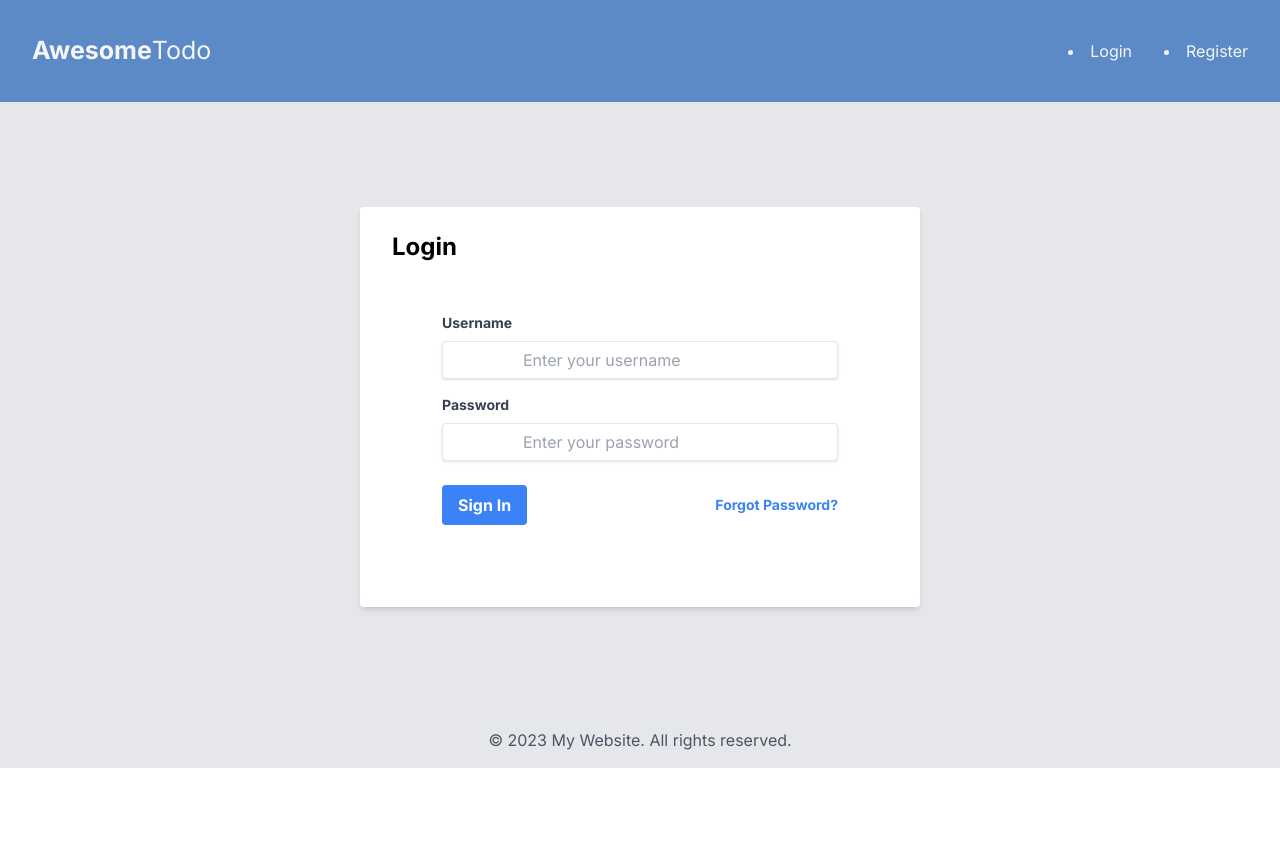
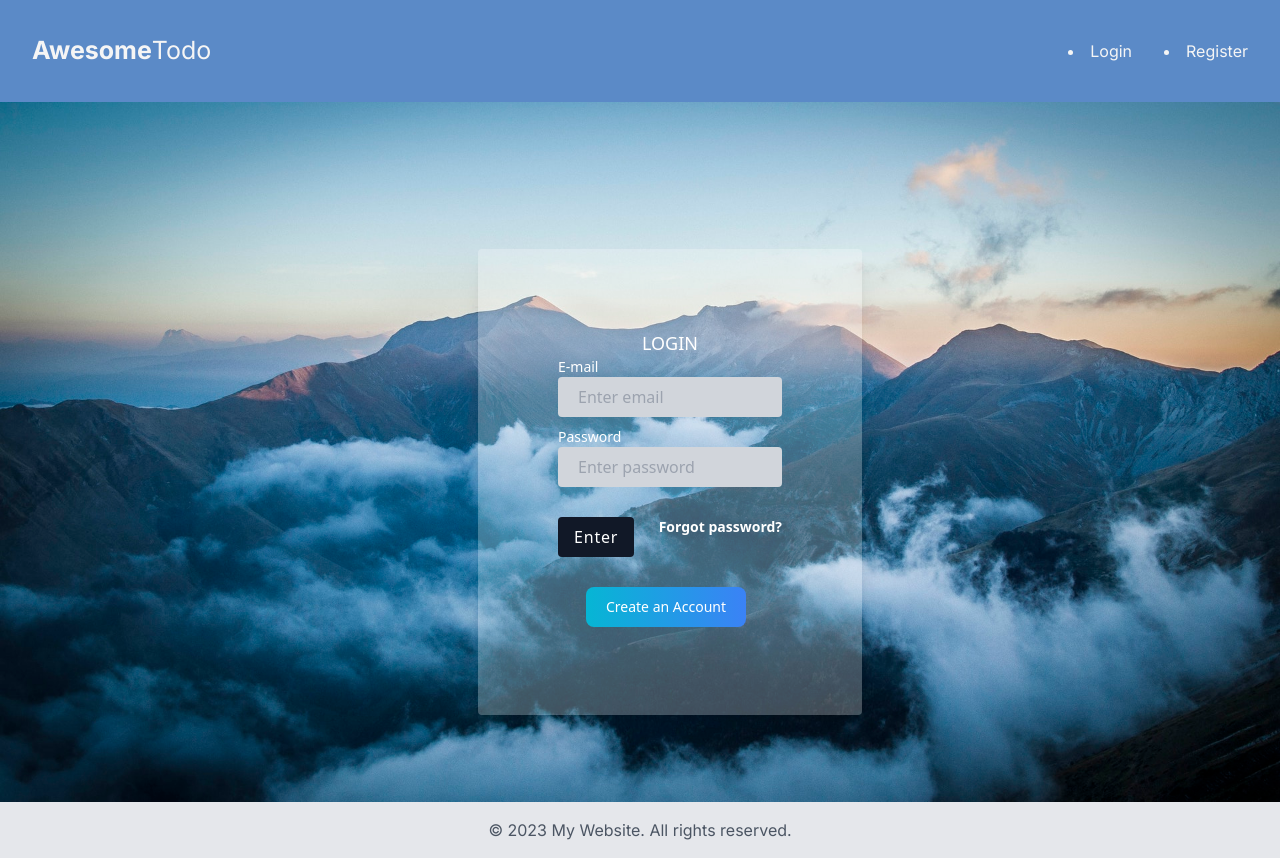
Before and after one commit to ericz02/Project3-Todo-App, a Next.js app: page /login in a window 1280 px wide. Before the commit the page ends 800 px from the top, so only its background shows below. Built offline with nearby package versions, Linux system fonts and the light colour scheme.

Commit message:
insane amount of styling for no reason

```diff
--- a/components/Login.jsx
+++ b/components/Login.jsx
@@ -1,53 +1,74 @@
+import Image from "next/image"
+import Link from "next/link"
+
 const Login = () => {
 
     return (
-        <div className="flex items-center justify-center h-[610px] bg-gray-200">
+        <div className="relative ">
+            <Image className="w-[100%] h-[700px] object-cover" src="/images/login-new.jpeg" alt="My Image" width={1500} height={1000} />
 
-            <div className="bg-white shadow-md rounded px-8 pt-6 pb-8">
+        <div class="font-sans bg-cover">
 
-                <h1 className="text-2xl font-bold mb-6">Login</h1>
+            <div class="container mx-auto h-full flex flex-1 justify-center items-center">
+                <div class="w-full max-w-lg">
+                    <div class="leading-loose">
 
-                <form className="m-[50px]">
-                    <div className="mb-4">
-                        <label className="block text-gray-700 text-sm font-bold mb-2" htmlFor="username">
-                            Username
-                        </label>
+                        <form class="absolute top-1/2 left-1/2 transform -translate-x-1/2 -translate-y-1/2 max-w-sm p-[80px] bg-white bg-opacity-25 rounded shadow-xl m-[30px]">
+                            <p class="text-white font-medium text-center text-lg font-bold">LOGIN</p>
+                            <div class="">
+                                <label class="block text-sm text-white" for="email">E-mail</label>
                                 <input
-                            className="shadow appearance-none border rounded w-full py-2 px-[80px] text-gray-700 leading-tight focus:outline-none focus:shadow-outline"
-                            id="username"
-                            type="text"
-                            placeholder="Enter your username"
+                                    class="w-full px-5 py-1 text-gray-700 bg-gray-300 rounded focus:outline-none focus:bg-white"
+                                    type="email"
+                                    id="email"
+                                    placeholder="Enter email"
+                                    required
+                                />
+
+                            </div>
+                            <div class="mt-[10px]">
+                                <label class="block  text-sm text-white">Password</label>
+                                <input
+                                    class="w-full px-5 py-1 text-gray-700 bg-gray-300 rounded focus:outline-none focus:bg-white"
+                                    type="password"
+                                    id="password"
+                                    placeholder="Enter password"
+                                    arial-label="password"
+                                    required
                                 />
                             </div>
 
-                    <div className="mb-6">
-                        <label className="block text-gray-700 text-sm font-bold mb-2" htmlFor="password">
-                            Password
-                        </label>
-                        <input
-                            className="shadow appearance-none border rounded w-full py-2 px-[80px] text-gray-700 leading-tight focus:outline-none focus:shadow-outline"
-                            id="password"
-                            type="password"
-                            placeholder="Enter your password"
-                        />
+                            <div class="mt-[30px] mb-[30px] flex justify-between">
+                                <button
+                                    class="px-4 py-1 text-white font-light tracking-wider bg-gray-900 hover:bg-blue-800 rounded"
+                                    type="submit">Enter
+                                </button>
+
+                                <a
+                                    class="inline-block right-0 align-baseline font-bold text-sm text-500 text-white hover:text-blue-400"
+                                    href="#">Forgot password?
+                                </a>
+
                             </div>
 
-                    <div className="flex items-center justify-between">
+                            <Link href={"/register"}>
+                                <div class="text-center">
                                     <button
-                            className="mr-[20px] bg-blue-500 hover:bg-blue-700 text-white font-bold py-2 px-4 rounded focus:outline-none focus:shadow-outline"
-                            type="button"
-                        >
-                            Sign In
+                                        class="text-white bg-gradient-to-r from-cyan-500 to-blue-500 hover:bg-gradient-to-bl
+                                        focus:ring-4 focus:outline-none focus:ring-cyan-300 dark:focus:ring-cyan-800 font-medium
+                                        rounded-lg text-sm px-5 py-2.5 text-center mr-2 mb-2">
+                                        Create an Account
                                     </button>
-                        <a className="inline-block align-baseline font-bold text-sm text-blue-500 hover:text-blue-800" href="#">
-                            Forgot Password?
-                        </a>
                                 </div>
+                            </Link>
+
                         </form>
                     </div>
-
+                </div>
+            </div>
+        </div>
         </div>
     )
-};
+}
 
 export default Login;
```
Also changed, not shown: public/images/login-new.jpeg (added). Lines whose indentation alone changed are shown as unchanged.
